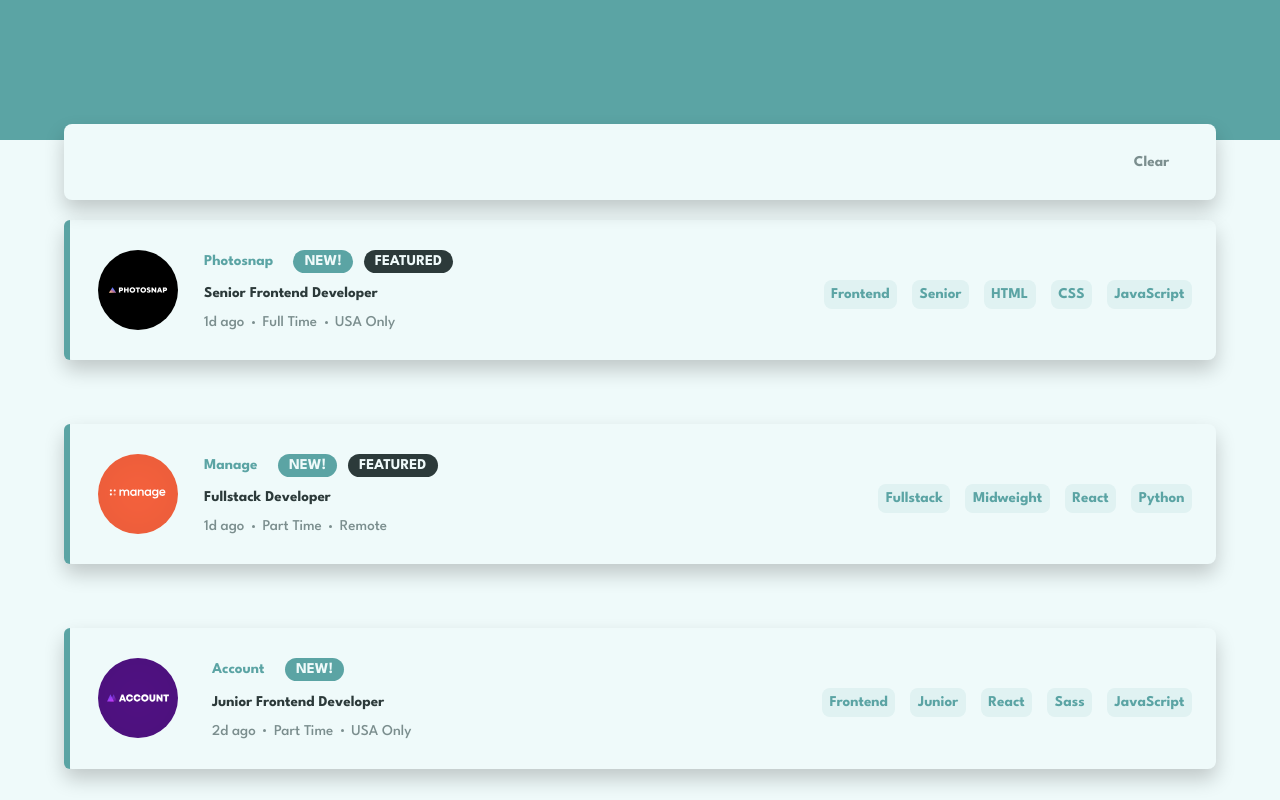
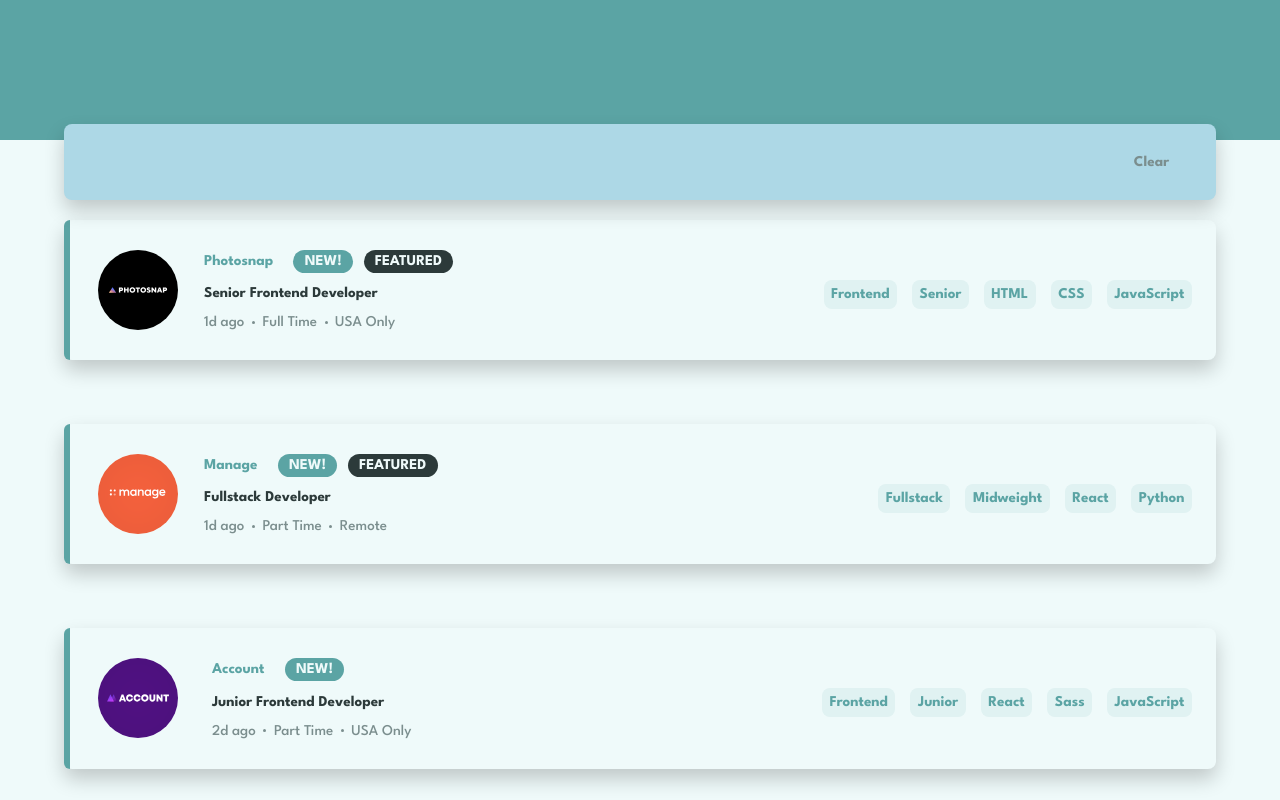
Before and after one commit to lukaasz555/job-list, a Next.js app: page / in a window 1280 px wide. Shown: the top 800 px of the page. Built offline with nearby package versions, Linux system fonts and the light colour scheme.

Commit message:
SearchBar visibility bug - styled components

```diff
--- a/components/Main/Main.tsx
+++ b/components/Main/Main.tsx
@@ -20,15 +20,19 @@ const StyledWrapper = styled.main`
 const Main: React.FC = () => {
     const [offers, setOffers] = useState<any[]>(data);
     const [filters, setFilters] = useState<string[]>([]);
+    const [visible, setVisible] = useState<boolean>(false);
 
     const addFilter = (e: { target: { textContent: string; }; }) => {
         if(!filters.includes(e.target.textContent)) {
             setFilters([...filters, e.target.textContent]);
+            setVisible(true);
         }
     }
 
    const clearFilters = () => {
     setFilters([]);
+    setVisible(false);
+    //setOffers(data);
    }
 
    const removeFilter = (e: { target: {
@@ -38,8 +42,17 @@ const Main: React.FC = () => {
         if(itemIndex > -1) {
             filters.splice(itemIndex, 1);
             setFilters([...filters]);
+
         }
    }
+
+/*    useEffect(() => {
+    if(filters.length > 0) {
+        setVisible(true)
+    } else {
+        setVisible(false)
+    }
+   }, [filters.length]) */
 
     return(
         <StyledWrapper>
@@ -47,6 +60,7 @@ const Main: React.FC = () => {
                 filters={filters}
                 clearFilters={clearFilters}
                 removeFilter={removeFilter}
+                visible={visible}
              />
             {offers.map((offer) => (
                 <Offer
--- a/components/Offer/Offer.tsx
+++ b/components/Offer/Offer.tsx
@@ -109,7 +109,7 @@ export interface OfferProps {
     location: string,
     languages?: string[],
     tools?: string[],
-    addFilter?: VoidFunction,
+    addFilter?: VoidFunction
 }
 
 const Offer: React.FC<OfferProps> = ({
--- a/components/SearchBar/SearchBar.tsx
+++ b/components/SearchBar/SearchBar.tsx
@@ -1,4 +1,4 @@
-import React, {useState} from "react";
+import React, {useEffect, useState} from "react";
 import styled from "styled-components";
 import FilterItem from "../FilterItem/FilterItem";
 
@@ -21,6 +21,7 @@ const Wrapper = styled.div`
     align-items: center;
     z-index: 1;
 
+    background-color: ${isVisible => isVisible ? 'lightblue' : 'lightgreen'};
 `
 
 const ClearButton = styled.button`
@@ -48,13 +49,16 @@ const Filters = styled.div`
  export interface SearchBarProp {
     filters: string[],
     clearFilters?: any,
-    removeFilter?: any
+    removeFilter?: any,
+    visible: boolean
 }
 
-const SearchBar: React.FC<SearchBarProp> = ({filters, clearFilters, removeFilter}) => {
-    //console.log(filters);
+const SearchBar: React.FC<SearchBarProp> = ({filters, clearFilters, removeFilter, visible}) => {
+    const isVisible = visible;
+
+    console.log('visible SearchBar: ' + visible)
     return (
-        <Wrapper>
+        <Wrapper isVisible={visible}>
             <Filters>
             <>
                  {filters.map(filter => {
```
